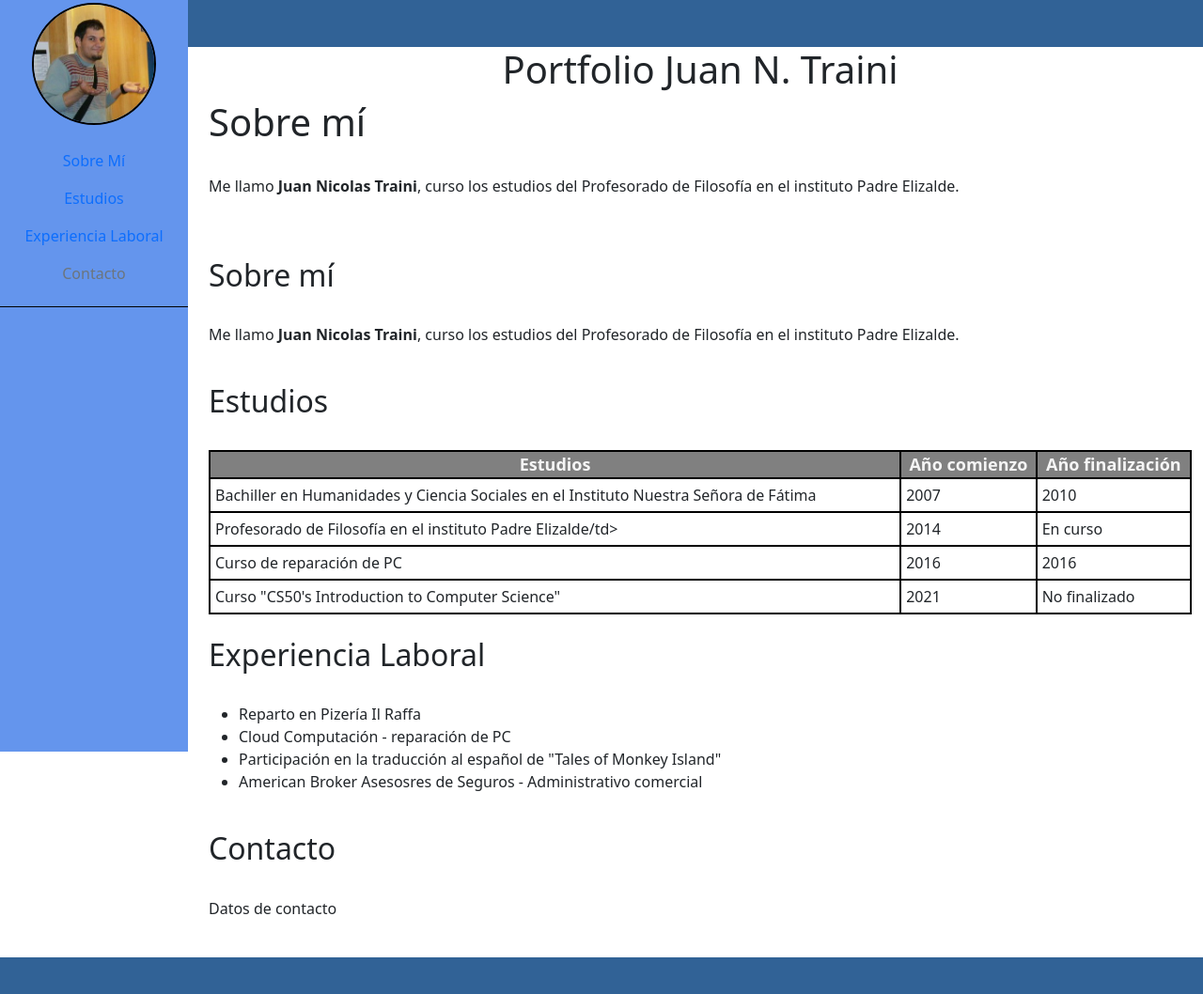
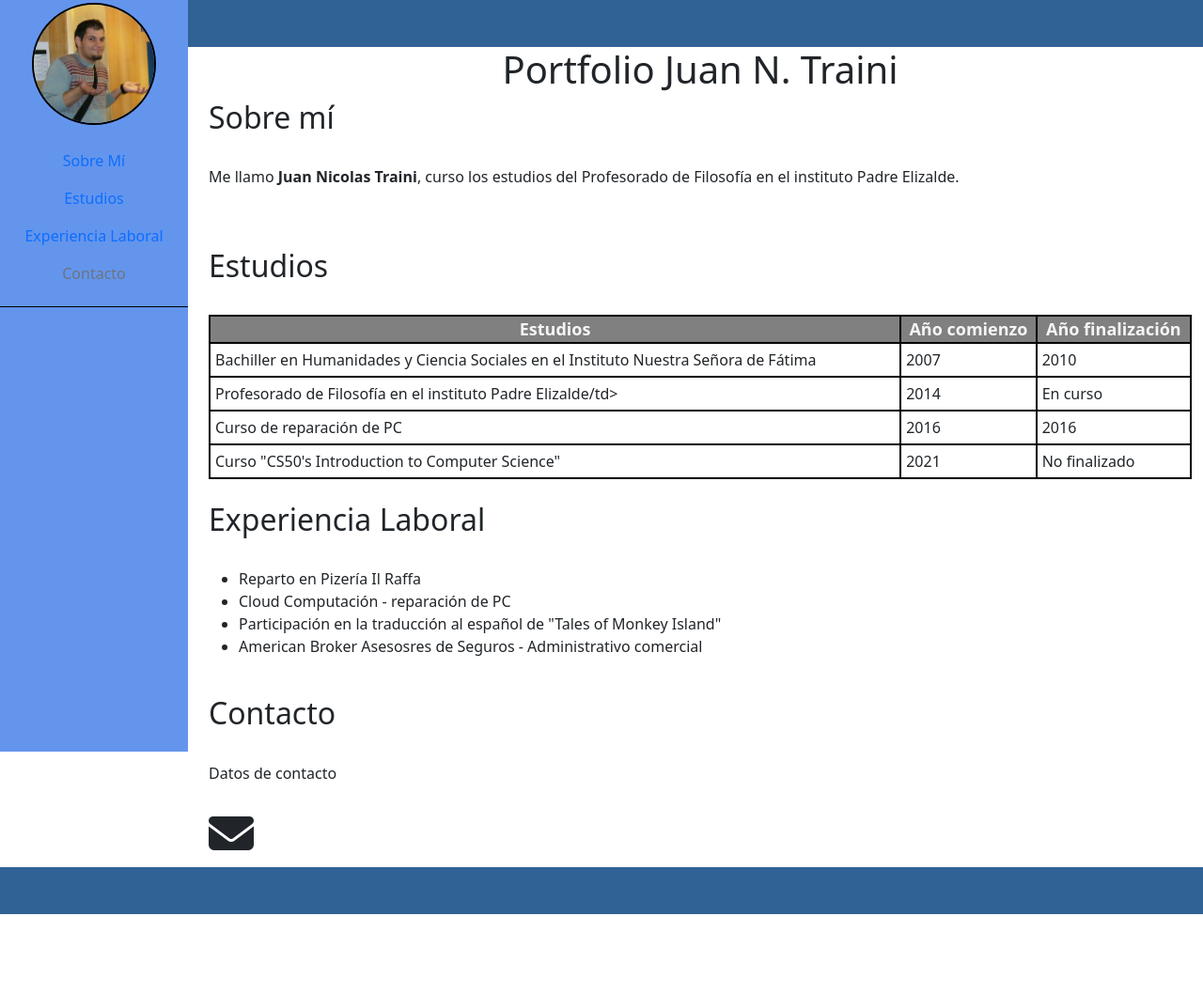
Before and after one commit to juaisito/PortfolioFrontEnd, a website: page index.html in a window 1280 px wide. Shown: the whole page at 94% size. After the commit the page ends 973 px from the top, so only its background shows below. Drawn offline with nearby package versions, Linux system fonts and the light colour scheme.

Commit message:
un pasita pa elante

```diff
--- a/index.html
+++ b/index.html
@@ -7,7 +7,7 @@
     <meta charset="utf-8">
     <link rel="stylesheet" type="text/css" href="styles.css">
     <link href="https://cdn.jsdelivr.net/npm/bootstrap@5.2.0/dist/css/bootstrap.min.css" rel="stylesheet" integrity="sha384-gH2yIJqKdNHPEq0n4Mqa/HGKIhSkIHeL5AyhkYV8i59U5AR6csBvApHHNl/vI1Bx" crossorigin="anonymous">
-
+    <script src="https://kit.fontawesome.com/2ee80c36de.js" crossorigin="anonymous"></script>
 
     <title>Portfolio Juan Traini</title>
 
@@ -23,7 +23,7 @@
       <div>
          <img src="img/yo.jpg" alt="Foto" class="logo"></li>
            <nav class="nav flex-column">
-            <a class="nav-link active" aria-current="page" href="sobremi.html">Sobre Mí</a>
+            <a class="nav-link active" aria-current="page" href="#">Sobre Mí</a>
             <a class="nav-link" href="#">Estudios</a>
             <a class="nav-link" href="#">Experiencia Laboral</a>
             <a class="nav-link disabled">Contacto</a>
@@ -41,21 +41,10 @@
       <h1 align= "center">Portfolio Juan N. Traini</h1>
 
       <section id="sobre_mi">
-        <h1>Sobre mí</h1>
+        <h2>Sobre mí</h2>
         <br>
         <p>Me llamo <b>Juan Nicolas Traini</b>, curso los estudios del Profesorado de Filosofía en el instituto Padre Elizalde.</p>
         <br>
-      </section>
-
-      <br>
-
-      <section id="sobre_mi">
-        <h2>Sobre mí</h2>
-
-        <br>
-
-        <p>Me llamo <b>Juan Nicolas Traini</b>, curso los estudios del Profesorado de Filosofía en el instituto Padre Elizalde.</p>
-
       </section>
 
       <br>
@@ -118,10 +107,14 @@
       <br>
 
       <section id="contacto">
-        <h2>Contacto</h2>
+        <h2>
+
+          Contacto</h2>
         <br>
         <p>Datos de contacto</p>
-        <br>
+          <div class="fa-3x">
+            <i class="fa-solid fa-envelope fa-bounce"></i>
+          </div>
       </section>
 
 
@@ -137,6 +130,7 @@
     <script src="https://cdn.jsdelivr.net/npm/@popperjs/core@2.11.5/dist/umd/popper.min.js" integrity="sha384-Xe+8cL9oJa6tN/veChSP7q+mnSPaj5Bcu9mPX5F5xIGE0DVittaqT5lorf0EI7Vk" crossorigin="anonymous"></script>
     <script src="https://cdn.jsdelivr.net/npm/bootstrap@5.2.0/dist/js/bootstrap.min.js" integrity="sha384-ODmDIVzN+pFdexxHEHFBQH3/9/vQ9uori45z4JjnFsRydbmQbmL5t1tQ0culUzyK" crossorigin="anonymous"></script>
 
+
   </body>
 
 </html>
```
